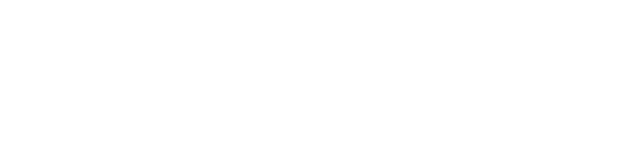
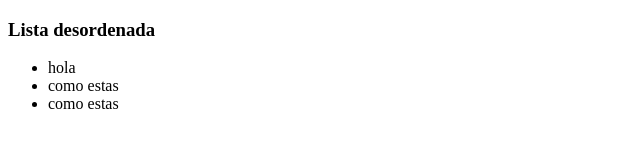
Before and after one commit to VictorMella/curso-git, a plain HTML site: page index.html in a window 1280 px wide. Shown: the whole page, without its empty margins (0-640 px from the left). Drawn offline with Linux system fonts and the light colour scheme.

Commit message:
lista desordenada y nuevo html

```diff
--- a/index.html
+++ b/index.html
@@ -1,12 +1,20 @@
 <!DOCTYPE html>
 <html lang="en">
+
 <head>
     <meta charset="UTF-8">
     <meta name="viewport" content="width=device-width, initial-scale=1.0">
     <title>Demo Git</title>
     <script src="segundo.js"></script>
 </head>
+
 <body>
+<h3>Lista desordenada</h3>
+        <ul>
+          <li> hola</li>
+          <li> como estas</li>
+           <li> como estas</li>
 
 </body>
+
 </html>
```
Also changed, not shown: index2.html (added, +11 -0 lines).
